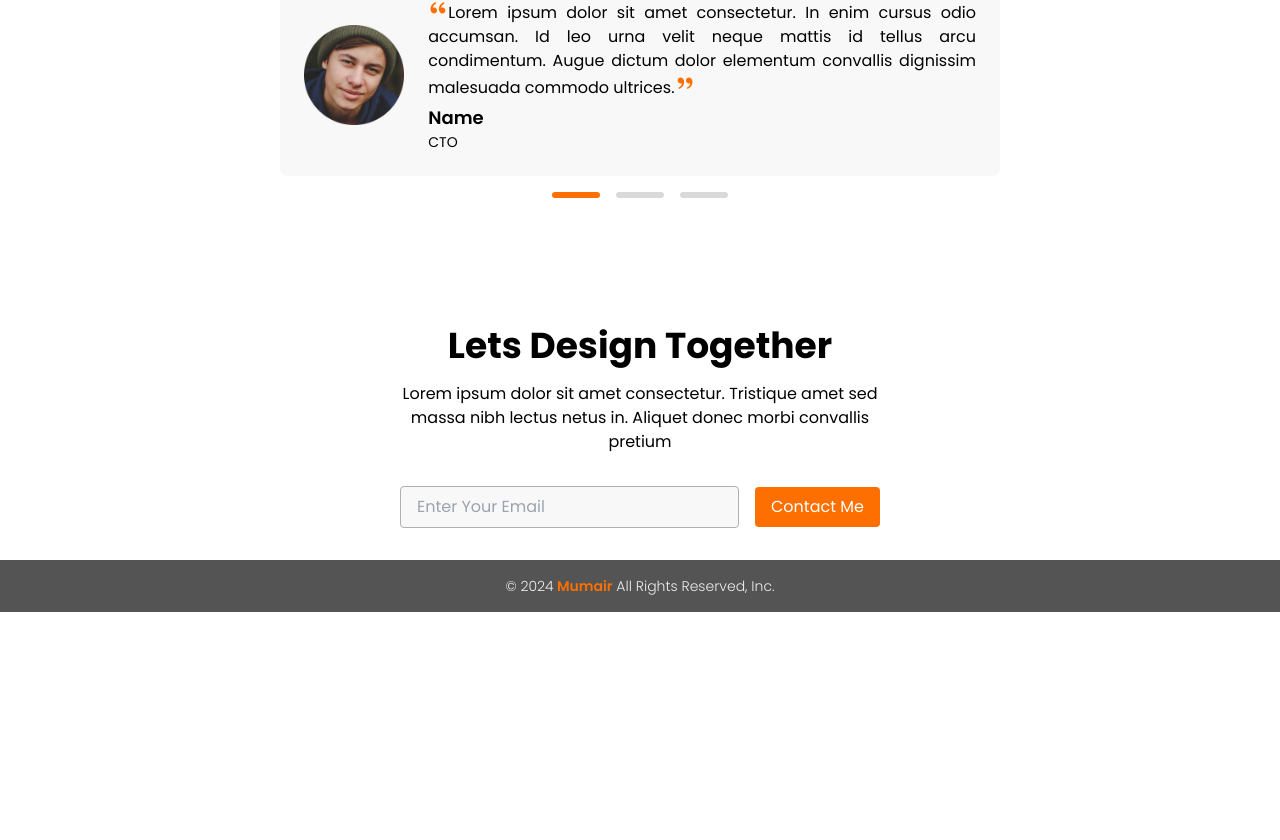
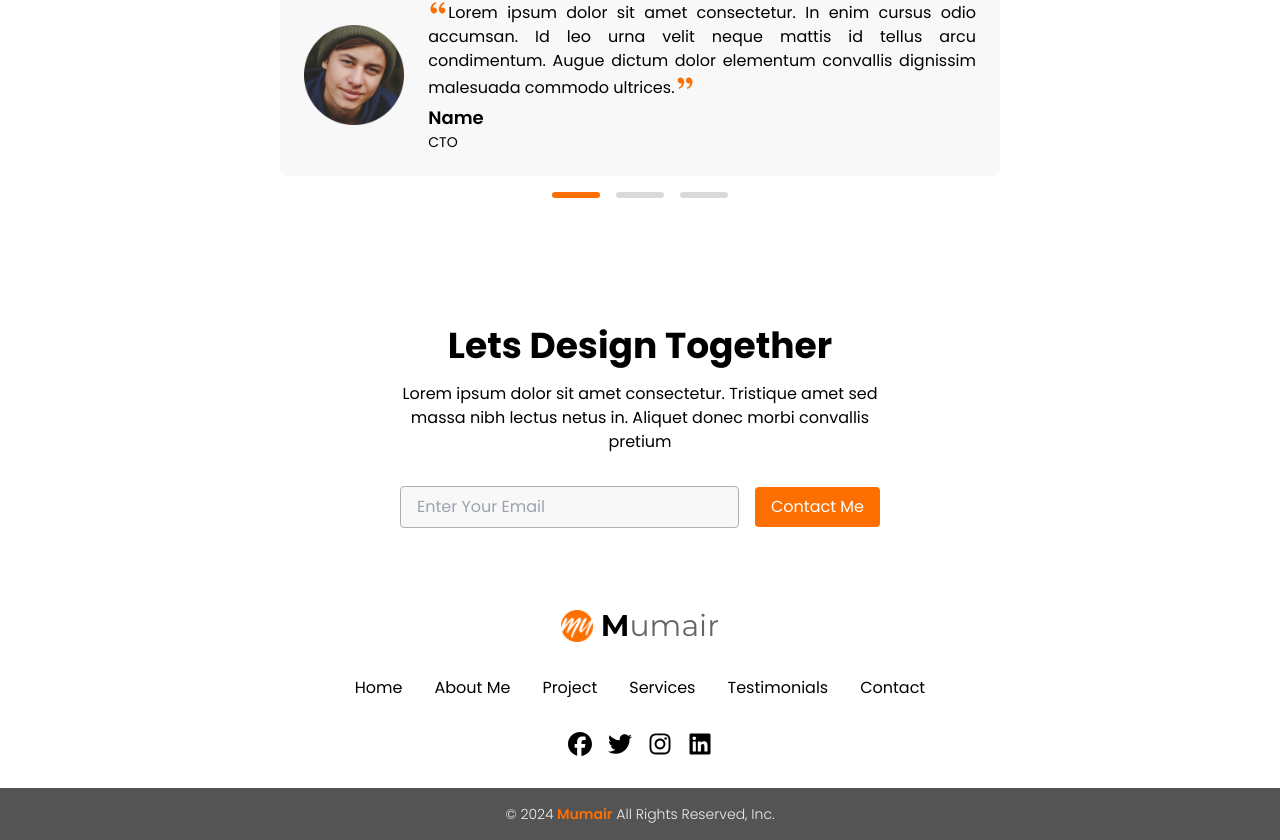
Before and after one commit to amankashyap004/vista-reflection-portfolio, a Next.js app: page / in a window 1280 px wide. Shown: the part 2492-3332 px from the top of the page. Before the commit the page ends 3104 px from the top, so only its background shows below. Built offline with nearby package versions, Linux system fonts and the light colour scheme.

Commit message:
update: footer component

```diff
--- a/src/components/Footer.tsx
+++ b/src/components/Footer.tsx
@@ -1,8 +1,46 @@
 import React from "react";
+import Link from "next/link";
+import Image from "next/image";
+import SocialMedia from "./SocialMedia";
+
+interface NavItem {
+  label: string;
+  href: string;
+}
+
+const navItems: NavItem[] = [
+  { label: "Home", href: "/" },
+  { label: "About Me", href: "#about" },
+  { label: "Project", href: "#project" },
+  { label: "Services", href: "#services" },
+  { label: "Testimonials", href: "#testimonials" },
+  { label: "Contact", href: "#contact" },
+];
 
 const Footer: React.FC = () => {
   return (
-    <footer className="flex justify-center items-center w-full bg-[#545454] dark:bg-[#121212]">
+    <footer className="flex flex-col justify-center items-center gap-4 lg:gap-8 w-full pt-12">
+      <section className="container px-4 lg:px-40 flex flex-col justify-center items-center w-full gap-4 lg:gap-8">
+        <div className="">
+          <Link href={"/"} className="flex justify-center items-center gap-2">
+            <Image
+              src={"/images/logo.png"}
+              alt="logo"
+              width={100}
+              height={100}
+              quality={100}
+              className="object-contain w-8"
+            />
+            <p className="text-xl lg:text-3xl font-montserrat">
+              <strong>M</strong>
+              <span className="opacity-60">umair</span>
+            </p>
+          </Link>
+        </div>
+        <Navbar />
+        <SocialMedia />
+      </section>
+      <section className="flex justify-center items-center w-full bg-[#545454] dark:bg-[#121212]">
         <div className="container px-4 lg:px-40 py-2 lg:py-4 flex justify-center items-center w-full">
           <p className="text-xs lg:text-sm font-light text-white text-opacity-90">
             © {new Date().getFullYear()}
@@ -10,8 +48,27 @@ const Footer: React.FC = () => {
             Rights Reserved, Inc.
           </p>
         </div>
+      </section>
     </footer>
   );
 };
 
 export default Footer;
+
+const Navbar: React.FC = () => {
+  return (
+    <nav className="flex justify-center items-center flex-col lg:flex-row gap-4 lg:gap-8 text-nowrap">
+      <div className="flex justify-center items-start lg:items-center flex-wrap gap-x-4 gap-y-2 lg:gap-x-8">
+        {navItems.map((item, index) => (
+          <Link
+            key={index}
+            href={item.href}
+            className="transition-all duration-300 hover:text-[#FD6F00]"
+          >
+            {item.label}
+          </Link>
+        ))}
+      </div>
+    </nav>
+  );
+};
```
Lines whose indentation alone changed are shown as unchanged.
